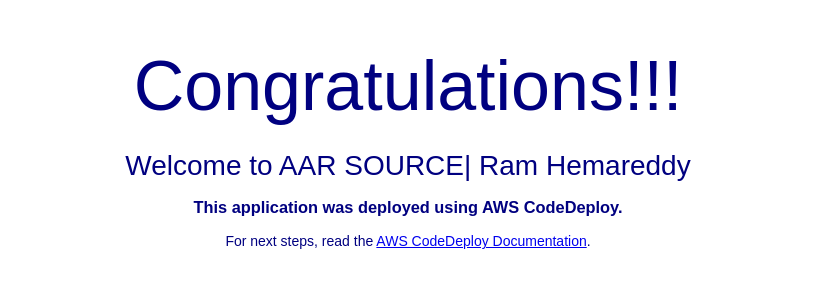
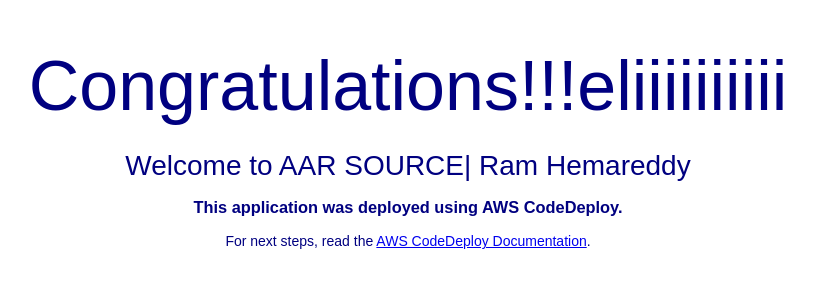
Before and after one commit to eli-eliyau/AAR-Test, a plain HTML site: page index.html in a window 1280 px wide. Shown: the part 201-488 px from the top of the page, without its empty margins (232-1046 px from the left). Drawn offline with Linux system fonts and the light colour scheme.

Commit message:
Update index.html

```diff
--- a/index.html
+++ b/index.html
@@ -27,7 +27,7 @@
 <body>
   <div align="center">
     <img src="https://s3.ap-south-1.amazonaws.com/www.basava.com/aar_logo_final.png" style="max-width: 20%;">
-    <h1>Congratulations!!! </h1>
+    <h1>Congratulations!!!eliiiiiiiiii </h1>
       <h2>Welcome to AAR SOURCE| Ram Hemareddy</h2>
     <h3>This application was deployed using AWS CodeDeploy.</h3>
     <p>For next steps, read the <a href="http://aws.amazon.com/documentation/codedeploy">AWS CodeDeploy Documentation</a>.</p>
```
